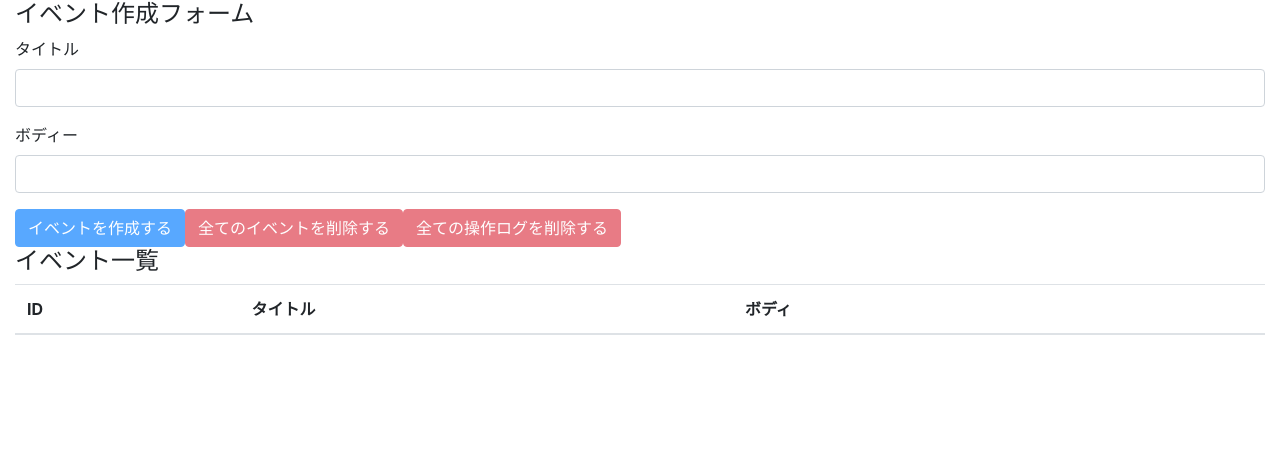
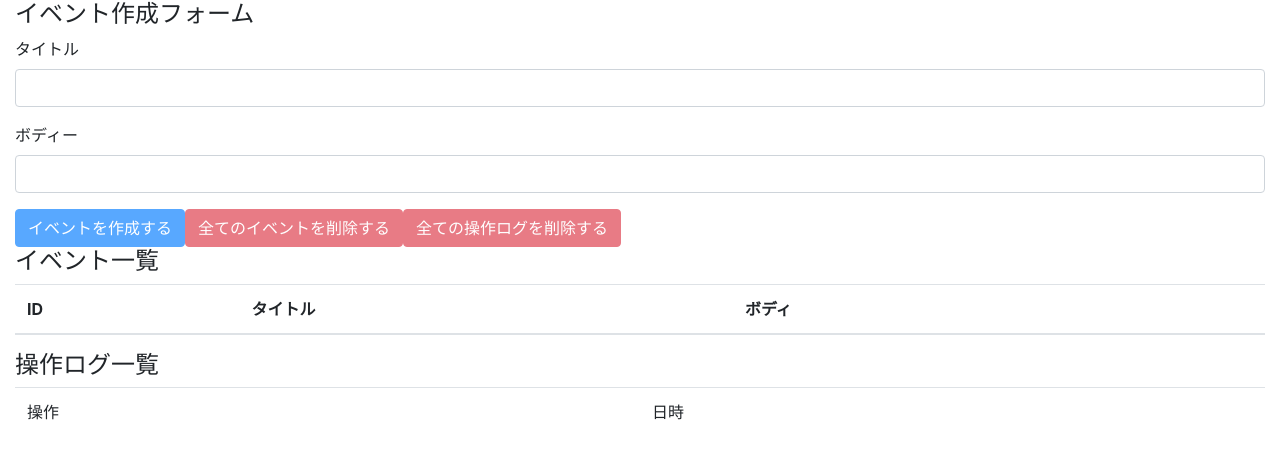
Before and after one commit to k7en/my-react-hooks, a React (Create React App) app: page / in a window 1280 px wide. Shown: the top 458 px of the page. Built offline with nearby package versions, Linux system fonts and the light colour scheme.

Commit message:
add OperationLogs component

```diff
--- a/src/components/App.js
+++ b/src/components/App.js
@@ -6,6 +6,7 @@ import AppContext from '../contexts/AppContext'
 
 import EventForm from './EventForm'
 import Events from './Events'
+import OperationLogs from './OperationLogs'
 
 const App = () => {
   const initialState = {
@@ -19,6 +20,7 @@ const App = () => {
       <div className="container-fluid">
         <EventForm />
         <Events />
+        <OperationLogs />
       </div>
 
     </AppContext.Provider>
--- /dev/null
+++ b/src/components/OperationLogs.js
@@ -0,0 +1,30 @@
+import React, { useContext } from 'react'
+import AppContext from '../contexts/AppContext';
+
+const OperationLogs = () => {
+  const { state } = useContext(AppContext)
+  return (
+    <React.Fragment>
+      <h4>操作ログ一覧</h4>
+      <table className="table table-hover">
+        <thead>
+          <tr>
+            <td>操作</td>
+            <td>日時</td>
+          </tr>
+        </thead>
+        <tbody>
+          {state.operationLogs.map((operation, index) => (
+              <tr key={index}>
+              <td>{operation.description}</td>
+              <td>{operation.operatedAt}</td>
+            </tr>
+          ))}
+        </tbody>
+
+      </table>
+    </React.Fragment>
+  )
+}
+
+export default OperationLogs
```
